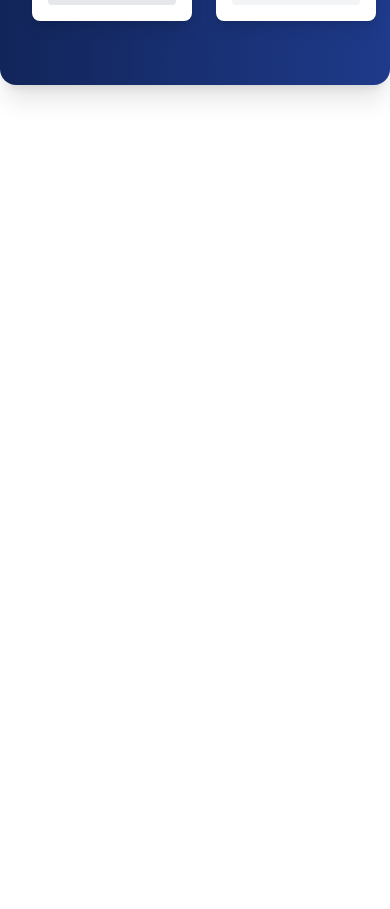
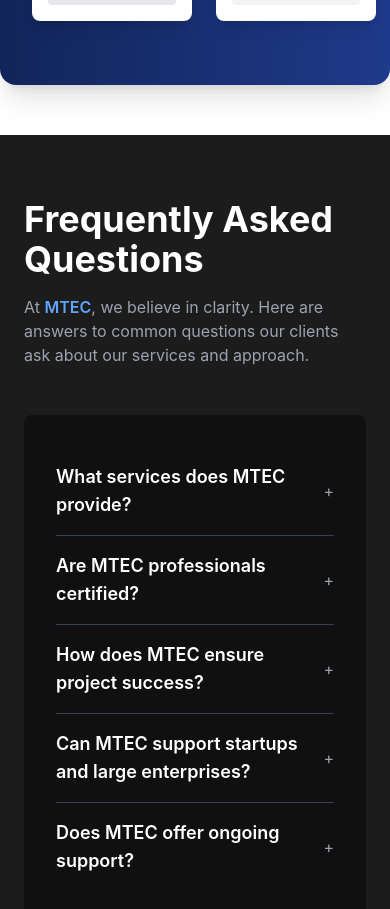
Before and after one commit to sanite1/mtec, a React (Create React App) app: page / in a window 390 px wide. Shown: the part 6800-7709 px from the top of the page. Before the commit the page ends 6935 px from the top, so only its background shows below. Built offline with nearby package versions, Linux system fonts and the light colour scheme.

Commit message:
feat: faq section in home page

```diff
--- /dev/null
+++ b/src/components/home/Faqs.tsx
@@ -0,0 +1,75 @@
+import React, { useState } from "react";
+
+const faqs = [
+  {
+    question: "What services does MTEC provide?",
+    answer:
+      "We specialize in IT solutions, consultancy, and managed services designed to help businesses scale efficiently.",
+  },
+  {
+    question: "Are MTEC professionals certified?",
+    answer:
+      "Yes. Our team consists of certified experts across multiple technology domains, ensuring industry-standard solutions.",
+  },
+  {
+    question: "How does MTEC ensure project success?",
+    answer:
+      "We adopt a client-first approach, with detailed planning, transparent communication, and cutting-edge tools.",
+  },
+  {
+    question: "Can MTEC support startups and large enterprises?",
+    answer:
+      "Absolutely. Whether you’re a growing startup or an established enterprise, we tailor solutions to your needs.",
+  },
+  {
+    question: "Does MTEC offer ongoing support?",
+    answer:
+      "Yes. We provide 24/7 technical support and proactive monitoring to ensure business continuity.",
+  },
+];
+
+export default function FAQSection() {
+  const [openIndex, setOpenIndex] = useState<number | null>(null);
+
+  const toggleFAQ = (index: number) => {
+    setOpenIndex(openIndex === index ? null : index);
+  };
+
+  return (
+    <section className="bg-[#1c1c1c] text-white py-16 px-6">
+      <div className="max-w-7xl mx-auto grid grid-cols-1 md:grid-cols-2 gap-12">
+        {/* Left Content */}
+        <div>
+          <h2 className="text-4xl font-bold mb-4">
+            Frequently Asked Questions
+          </h2>
+          <p className="text-gray-400">
+            At <span className="text-blue-400 font-semibold">MTEC</span>, we
+            believe in clarity. Here are answers to common questions our clients
+            ask about our services and approach.
+          </p>
+        </div>
+
+        {/* Right Content */}
+        <div className="bg-[#101010] p-8 rounded-lg divide-y divide-gray-700">
+          {faqs.map((faq, index) => (
+            <div key={index} className="py-4">
+              <button
+                onClick={() => toggleFAQ(index)}
+                className="flex justify-between items-center w-full text-left focus:outline-none"
+              >
+                <h3 className="font-semibold text-lg">{faq.question}</h3>
+                <span className="ml-2 text-gray-400">
+                  {openIndex === index ? "−" : "+"}
+                </span>
+              </button>
+              {openIndex === index && (
+                <p className="text-gray-400 text-sm mt-2">{faq.answer}</p>
+              )}
+            </div>
+          ))}
+        </div>
+      </div>
+    </section>
+  );
+}
--- a/src/pages/Home.tsx
+++ b/src/pages/Home.tsx
@@ -3,6 +3,7 @@
 import FeaturesSection from "../components/home/FeaturesSection";
 import ScrollSections from "../components/home/ScrollSections";
 import SupportSection from "../components/home/Support";
+import FAQSection from "../components/home/Faqs";
 
 export default function Home() {
   return (
@@ -14,6 +15,8 @@
       <ScrollSections />
 
       <SupportSection />
+
+      <FAQSection />
     </div>
   );
 }
```
